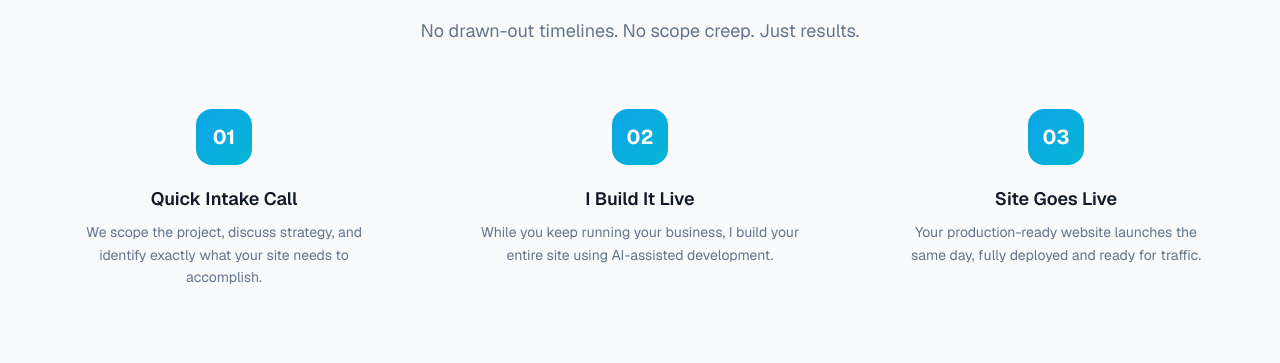
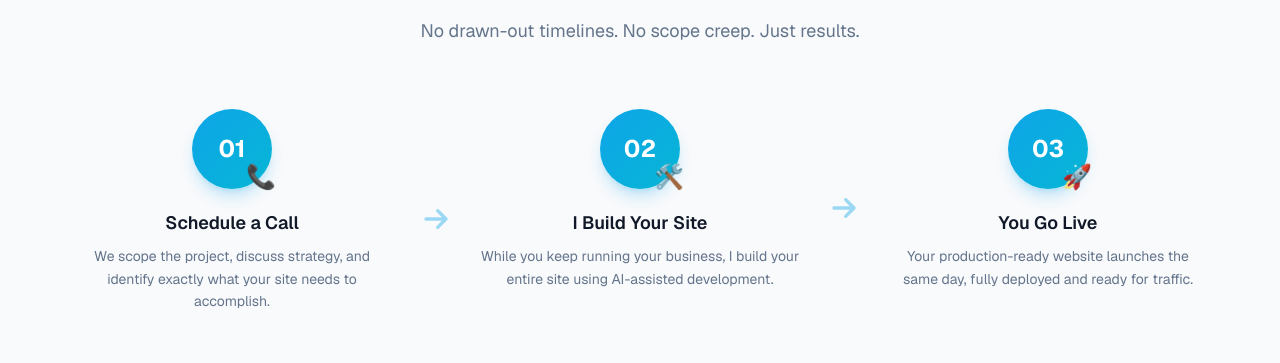
Before and after one commit to AllesAusloeschen/4hourwebsite-ai, a Next.js app: page / in a window 1280 px wide. Shown: the part 3051-3414 px from the top of the page. Built offline with nearby package versions, Linux system fonts and the light colour scheme.

Commit message:
Visual how-it-works flow with circles, arrows, and emojis

```diff
--- a/app/page.tsx
+++ b/app/page.tsx
@@ -58,19 +58,22 @@ const differentiators = [
 const steps = [
   {
     step: "01",
-    title: "Quick Intake Call",
+    emoji: "\u{1F4DE}",
+    title: "Schedule a Call",
     description:
       "We scope the project, discuss strategy, and identify exactly what your site needs to accomplish.",
   },
   {
     step: "02",
-    title: "I Build It Live",
+    emoji: "\u{1F6E0}\uFE0F",
+    title: "I Build Your Site",
     description:
       "While you keep running your business, I build your entire site using AI-assisted development.",
   },
   {
     step: "03",
-    title: "Site Goes Live",
+    emoji: "\u{1F680}",
+    title: "You Go Live",
     description:
       "Your production-ready website launches the same day, fully deployed and ready for traffic.",
   },
@@ -255,18 +258,35 @@ export default function Home() {
             title="Three steps. One day."
             description="No drawn-out timelines. No scope creep. Just results."
           />
-          <div className="mt-16 grid grid-cols-1 md:grid-cols-3 gap-8">
-            {steps.map((item) => (
-              <div key={item.step} className="text-center">
-                <div className="inline-flex items-center justify-center w-14 h-14 rounded-2xl gradient-bg text-white text-xl font-bold mb-5">
-                  {item.step}
+          <div className="mt-16 flex flex-col md:flex-row items-center md:items-start justify-center gap-4 md:gap-0">
+            {steps.map((item, i) => (
+              <div key={item.step} className="flex flex-col md:flex-row items-center">
+                <div className="text-center max-w-xs">
+                  <div className="relative inline-flex items-center justify-center w-20 h-20 rounded-full gradient-bg text-white mb-5 shadow-lg shadow-primary/25">
+                    <span className="text-2xl font-bold">{item.step}</span>
+                    <span className="absolute -bottom-1 -right-1 text-2xl">{item.emoji}</span>
+                  </div>
+                  <h3 className="text-lg font-semibold text-foreground mb-2">
+                    {item.title}
+                  </h3>
+                  <p className="text-sm text-muted-foreground leading-relaxed">
+                    {item.description}
+                  </p>
                 </div>
-                <h3 className="text-lg font-semibold text-foreground mb-2">
-                  {item.title}
-                </h3>
-                <p className="text-sm text-muted-foreground leading-relaxed max-w-xs mx-auto">
-                  {item.description}
-                </p>
+                {i < steps.length - 1 && (
+                  <div className="hidden md:flex items-center px-6 pt-4">
+                    <svg className="w-10 h-10 text-primary/40" fill="none" stroke="currentColor" viewBox="0 0 24 24">
+                      <path strokeLinecap="round" strokeLinejoin="round" strokeWidth={2} d="M13 7l5 5m0 0l-5 5m5-5H6" />
+                    </svg>
+                  </div>
+                )}
+                {i < steps.length - 1 && (
+                  <div className="md:hidden flex items-center py-3">
+                    <svg className="w-8 h-8 text-primary/40 rotate-90" fill="none" stroke="currentColor" viewBox="0 0 24 24">
+                      <path strokeLinecap="round" strokeLinejoin="round" strokeWidth={2} d="M13 7l5 5m0 0l-5 5m5-5H6" />
+                    </svg>
+                  </div>
+                )}
               </div>
             ))}
           </div>
```
